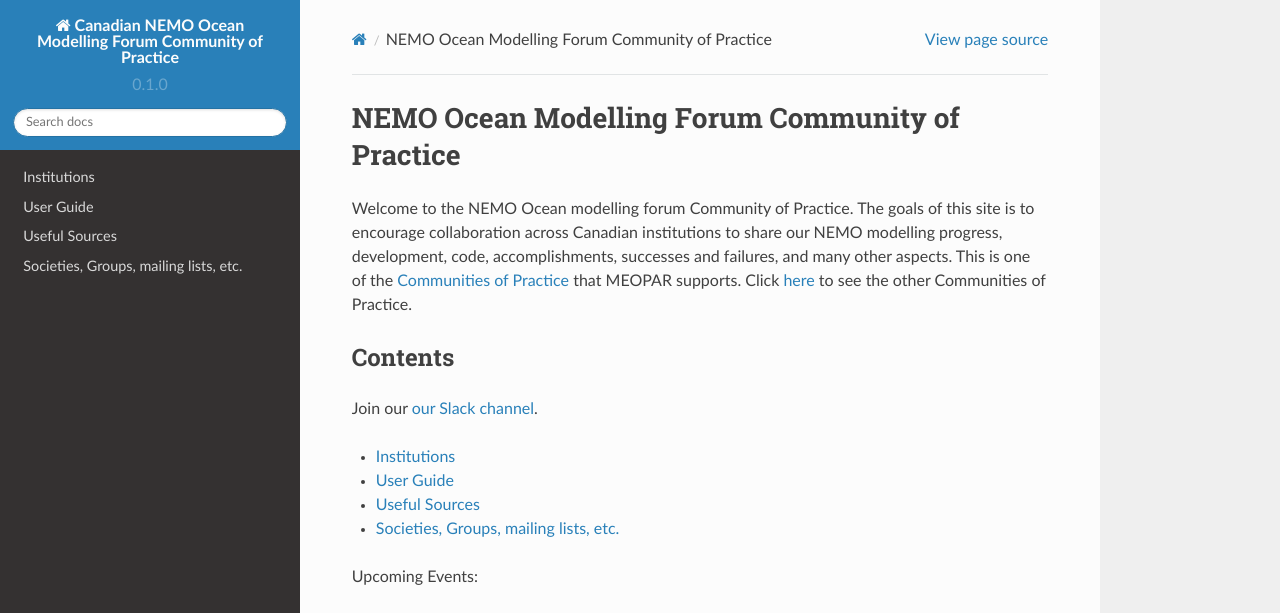
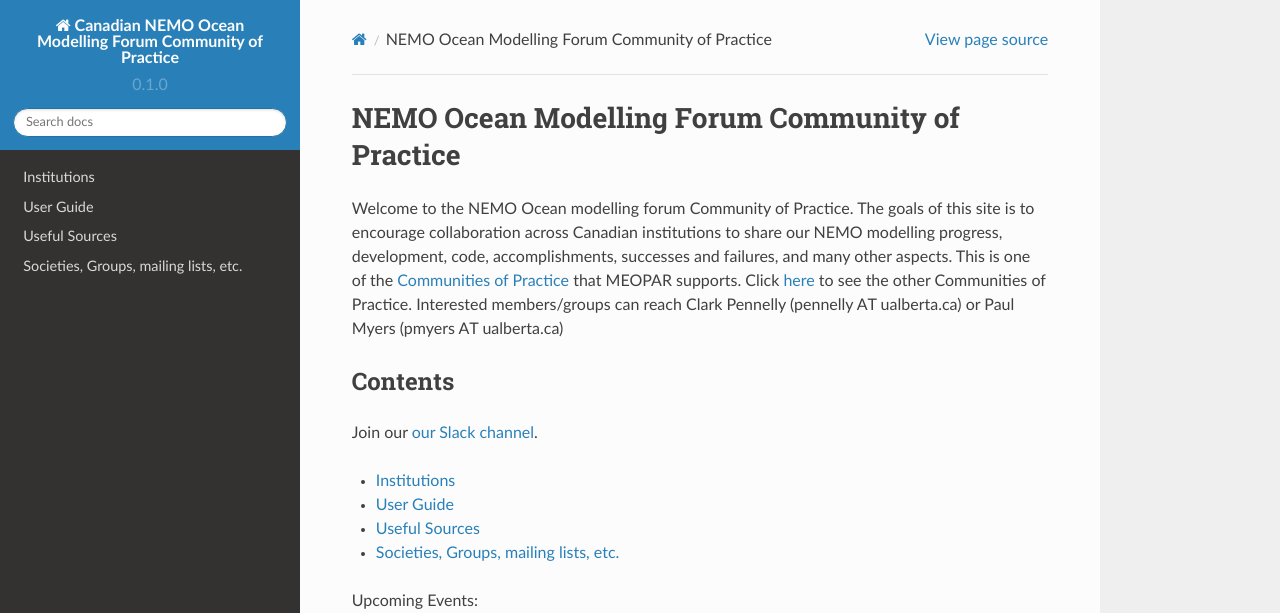
Before and after one commit to UofA-NEMO/Canadian-NEMO-Ocean-Modelling-Forum-Community-of-Practice, a Sphinx documentation site: the page built from docs/index.rst, in a window 1280 px wide and 1374 px high. Shown: the top 613 px of the window. Built offline with Sphinx 7.4.7 and the Read the Docs theme 2.0.0, drawn with Linux system fonts in a browser that asks for light colours; pages that are not in the unit, such as notebooks, are missing from menus; grey boxes are pictures that could not be loaded.

Commit message:
Update index.rst

```diff
--- a/docs/index.rst
+++ b/docs/index.rst
@@ -2,7 +2,7 @@
 NEMO Ocean Modelling Forum Community of Practice
 ***************************************
 
-Welcome to the NEMO Ocean modelling forum Community of Practice. The goals of this site is to encourage collaboration across Canadian institutions to share our NEMO modelling progress, development, code, accomplishments, successes and failures, and many other aspects. This is one of the `Communities of Practice <https://meopar.ca/wp-content/uploads/2022/08/MEOPAR-infographic-poster-web-pdf.jpg>`_ that MEOPAR supports. Click `here <https://meopar.ca/knowledge-mobilization/communities-of-practice/>`_ to see the other Communities of Practice.
+Welcome to the NEMO Ocean modelling forum Community of Practice. The goals of this site is to encourage collaboration across Canadian institutions to share our NEMO modelling progress, development, code, accomplishments, successes and failures, and many other aspects. This is one of the `Communities of Practice <https://meopar.ca/wp-content/uploads/2022/08/MEOPAR-infographic-poster-web-pdf.jpg>`_ that MEOPAR supports. Click `here <https://meopar.ca/knowledge-mobilization/communities-of-practice/>`_ to see the other Communities of Practice. Interested members/groups can reach Clark Pennelly (pennelly AT ualberta.ca) or Paul Myers (pmyers AT ualberta.ca)
 
 Contents
 ========
```
